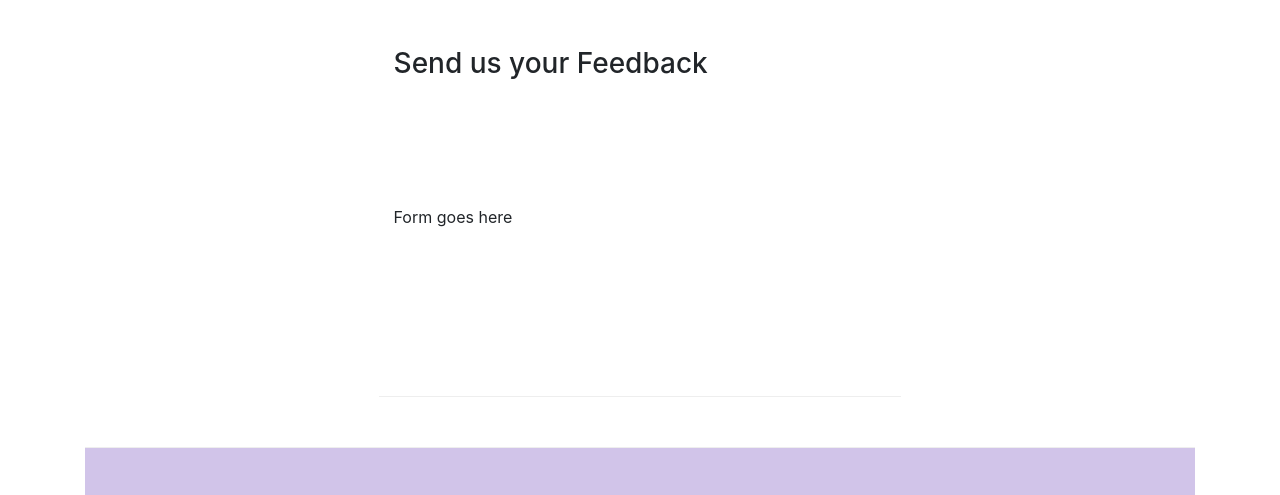
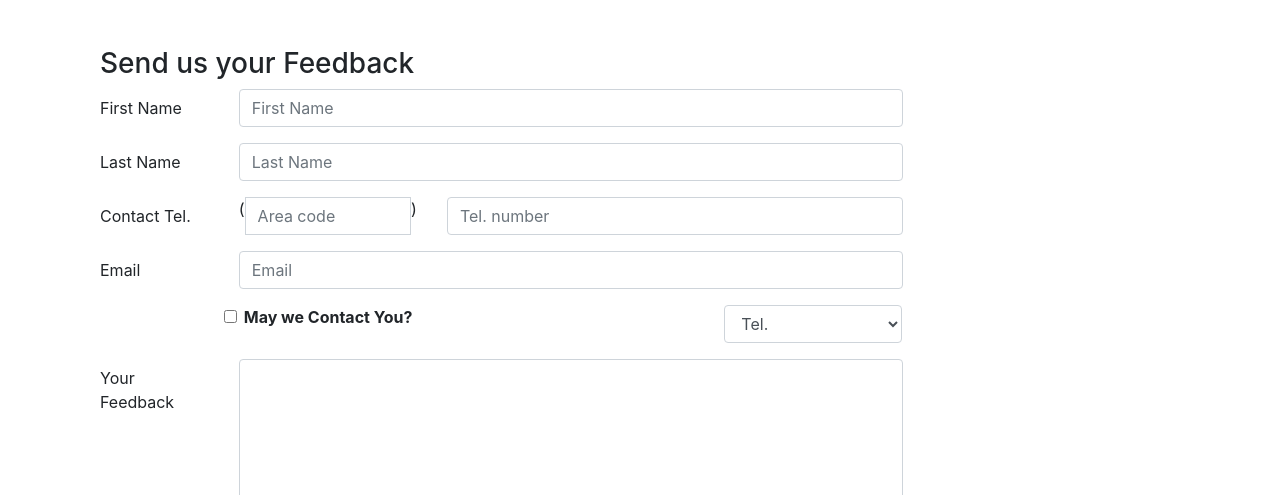
Before and after one commit to Neo-sunny/Bootstrap4, a website: page contactus.html in a window 1280 px wide. Shown: the part 715-1210 px from the top of the page. Drawn offline with nearby package versions, Linux system fonts and the light colour scheme.

Commit message:
Adding Feedback form in conractus

```diff
--- a/contactus.html
+++ b/contactus.html
@@ -92,7 +92,64 @@
               <h3>Send us your Feedback</h3>
            </div>
             <div class="col-12 col-md-9">
-                Form goes here
+                <form>
+                    <div class="form-group row">
+                        <label for="firstname" class="col-md-2 col-form-label">First Name</label>
+                        <div class="col-md-10">
+                            <input type="text" class="form-control" id="firstname" name="firstname" placeholder="First Name">
+                        </div>
+                    </div>
+                    <div class="form-group row">
+                        <label for="lastname" class="col-md-2 col-form-label">Last Name</label>
+                            <div class="col-md-10">
+                                <input type="text" class="form-control" id="lastname" name="lastname" placeholder="Last Name">
+                            </div>
+                    </div>
+                    <div class="form-group row">
+                        <label for="telnum" class="col-md-2 col-form-label">Contact Tel.</label>
+                        <div class="col-5 col-sm-4 col-md-3">
+                            <div class="input-group">
+                                <div class="input-group-addon">(</div>
+                                <input type="tel"  class="form-control" id="areacode" name="areacode" placeholder="Area code">
+                                <div class="input-group-addon">)</div>
+                            </div>
+                        </div>
+                        <div class=" col-7 col-sm-6 col-md-7">
+                            <input type="tel" class="form-control" id="telnum" name="telnum" placeholder="Tel. number">
+                            </div>
+                    </div>
+                    <div class="form-group row">
+                        <label for="emailid" class="col-md-2 col-form-label">Email </label>
+                        <div class="col-md-10">
+                            <input type="email" class="form-control" id="emailid" name="emailid" placeholder="Email">
+                        </div>
+                    </div>
+                    <div class="form-group row">
+                        <div class="form-check col-md-6 offset-md-2">
+                            <label class="form-check-label">
+                                <input type="checkbox" class="form-check-input" name="approve" value="">
+                                    <strong>May we Contact You?</strong>
+                            </label>
+                        </div>
+                        <div class="col-md-3 offset-md-1">
+                            <select class="form-control">
+                                <option>Tel.</option>
+                                <option>Email</option>
+                            </select>
+                        </div>
+                    </div>
+                    <div class="form-group row">
+                        <label for="feedback" class="col-md-2 col-form-label">Your Feedback</label>
+                        <div class="col-md-10">
+                            <textarea class="form-control" id="feedback" name="feedback" rows="12"></textarea>
+                        </div>
+                    </div>
+                    <div class="form-group row">
+                        <div class="offset-md-2 col-md-10">
+                            <button type="submit" class="btn btn-primary">Send Feedback</button>
+                        </div>
+                    </div>
+                </form>
             </div>
              <div class="col-12 col-md">
             </div>
```
